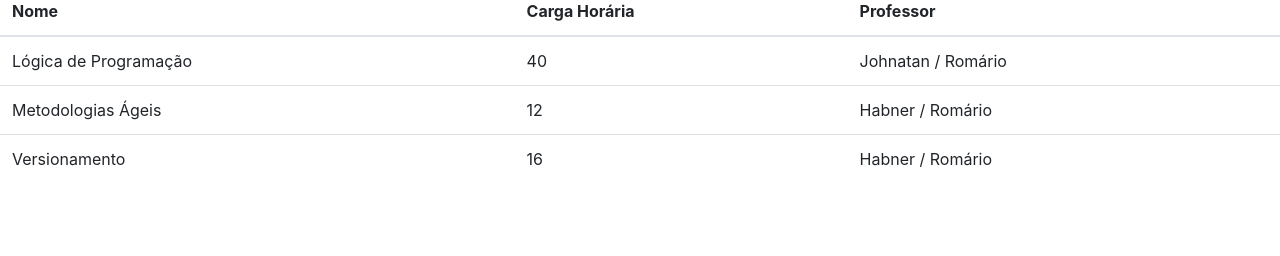
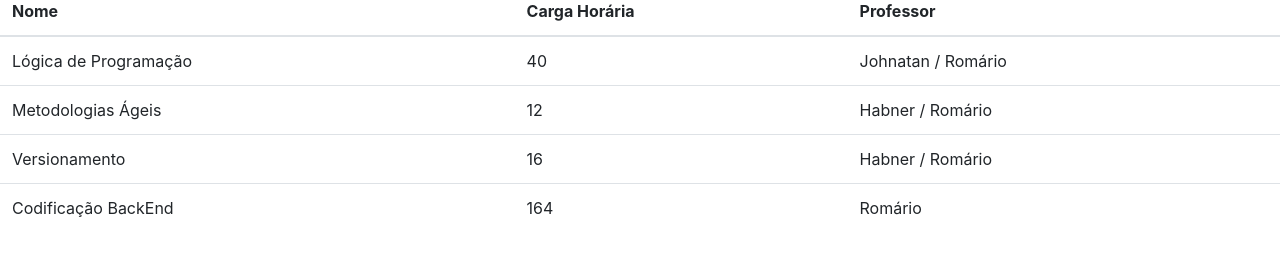
Before and after one commit to JoaoVitorWinter/AIFS_Unidades_Curriculares, a plain HTML site: page index.html in a window 1280 px wide. Shown: the part 116-372 px from the top of the page. Drawn offline with nearby package versions, Linux system fonts and the light colour scheme.

Commit message:
Adicionado Cod Back

```diff
--- a/index.html
+++ b/index.html
@@ -31,6 +31,11 @@
                 <td>16</td>
                 <td>Habner / Romário</td>
             </tr>
+            <tr>
+                <td>Codificação BackEnd</td>
+                <td>164</td>
+                <td>Romário</td>
+            </tr>
         </tbody>
       </table>
 </body>
```
